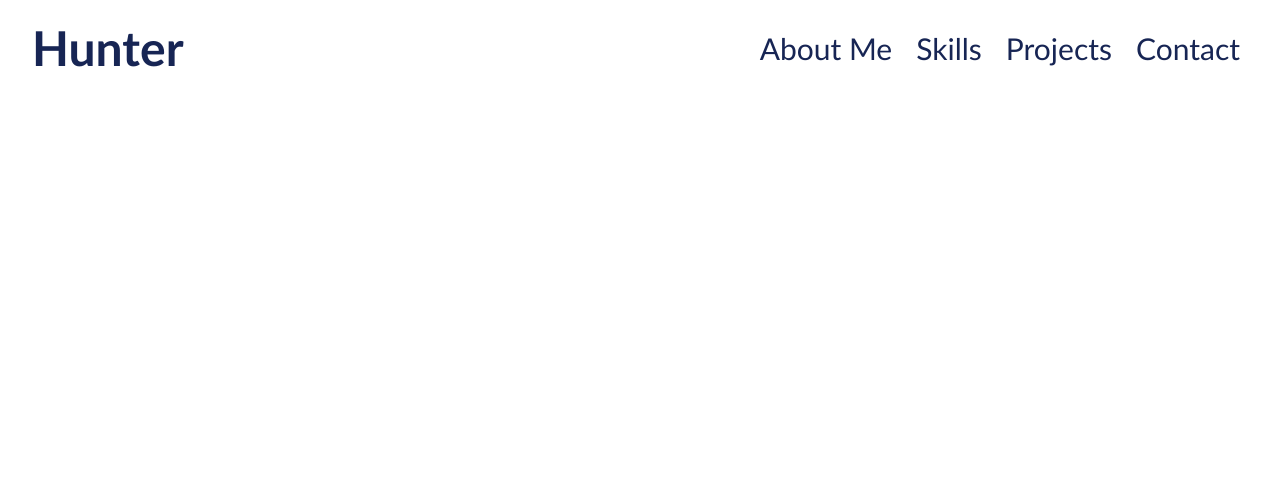
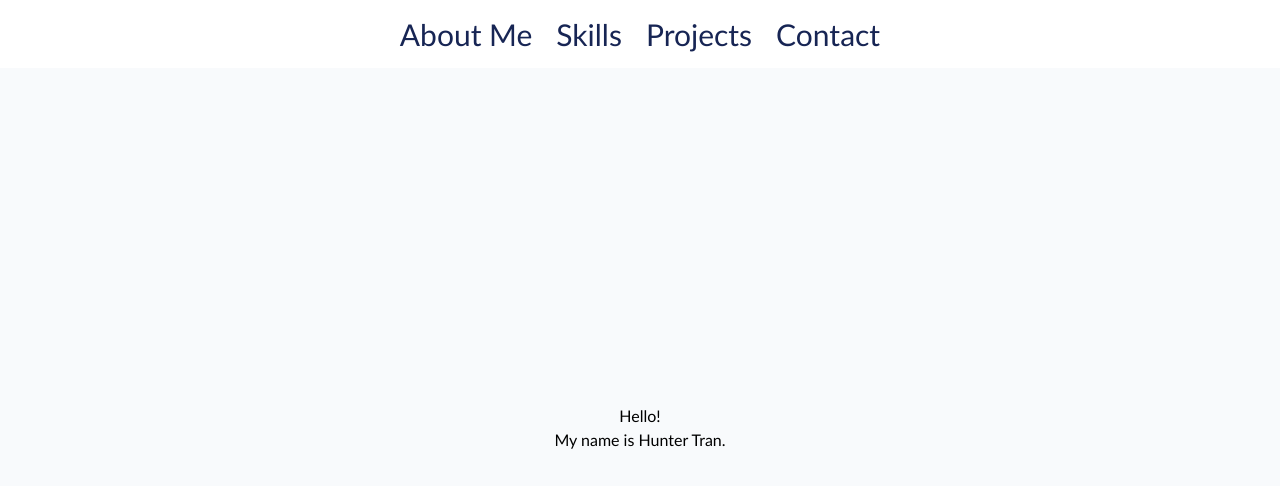
Before and after one commit to ShimmyShong/Actual-Portfolio, a React (Create React App) app: page / in a window 1280 px wide. Shown: the top 486 px of the page. Built offline with nearby package versions, Linux system fonts and the light colour scheme.

Commit message:
animation adding

```diff
--- a/src/App.js
+++ b/src/App.js
@@ -1,10 +1,12 @@
+import AboutMe from "./Components/AboutMe/AboutMe";
 import Header from "./Components/Header/Header";
 
 function App() {
   return (
-    <div className=" bg-gray-800">
+    <>
       <Header />
-    </div>
+      <AboutMe />
+    </>
   );
 }
 
--- /dev/null
+++ b/src/Components/AboutMe/AboutMe.css
@@ -0,0 +1,35 @@
+.about-me {
+    height:90vh;
+}
+
+.slide-left {
+    animation: slide-left 1.5s ease-in-out;
+}
+
+.slide-right {
+    animation: slide-right 1.5s ease-in-out;
+}
+
+@keyframes slide-left {
+    from {
+        opacity: 0;
+        transform:translateX(-250px)
+    }
+
+    to {
+        opacity: 1;
+        transform:translateX(0)
+    }
+}
+
+@keyframes slide-right {
+    from {
+        opacity: 0;
+        transform:translateX(350px)
+    }
+
+    to {
+        opacity: 1;
+        transform:translateX(0)
+    }
+}
--- /dev/null
+++ b/src/Components/AboutMe/AboutMe.jsx
@@ -0,0 +1,10 @@
+import './AboutMe.css'
+
+export default function AboutMe() {
+    return (
+        <div className="about-me flex justify-center items-center flex-col bg-slate-50">
+            <p className='slide-left'>Hello!</p>
+            <p className='slide-right'>My name is Hunter Tran.</p>
+        </div>
+    )
+}
--- a/src/Components/Header/Header.css
+++ b/src/Components/Header/Header.css
@@ -1,3 +1,7 @@
+.shake {
+
+}
+
 .shake:hover {
     animation: shake 0.7s cubic-bezier(0.36, 0.07, 0.19, 0.97);
 }
@@ -15,3 +19,19 @@
     90% { transform: rotate(0.5deg); }
     100% { transform: rotate(0deg); }
 }
+
+.slide-down {
+    animation: slide-down 1.5s ease-in-out;
+}
+
+@keyframes slide-down {
+    from {
+        opacity: .3;
+        transform:translateY(-250px)
+    }
+
+    to {
+        opacity: 1;
+        transform:translateY(0)
+    }
+}
--- a/src/Components/Header/Header.js
+++ b/src/Components/Header/Header.jsx
@@ -2,10 +2,9 @@ import './Header.css'
 
 export default function Header() {
     return (
-        <>
-            <header className="flex justify-between items-center bg-white">
-                <h1 className="text-blue-950 text-5xl font-bold m-6 ml-8">Hunter</h1>
-                <ul className="flex text-blue-950 text-3xl m-4">
+        <div>
+            <header className="flex justify-center items-center bg-white">
+                <ul className="flex text-blue-950 text-3xl font-thin m-4">
                     <li className="mr-6 shake">
                         <a href='#'>About Me</a>
                     </li>
@@ -15,11 +14,11 @@ export default function Header() {
                     <li className="mr-6 shake">
                         <a href='#'>Projects</a>
                     </li>
-                    <li className="mr-6 shake">
+                    <li className="shake">
                         <a href='#'>Contact</a>
                     </li>
                 </ul>
             </header>
-        </>
+        </div>
     )
 }
--- a/src/index.css
+++ b/src/index.css
@@ -4,7 +4,7 @@
 
 body {
   margin: 0;
-  font-family: 'Exo 2', 'Avenir Next', 'Gill Sans', 'Lato', 'Quicksand', 'Playfair Display', 'Montserrat', 'Bungee', sans-serif;
+  font-family: 'Raleway', 'Avenir Next', 'Gill Sans', 'Lato', 'Quicksand', 'Playfair Display', 'Montserrat', 'Bungee', sans-serif;
   -webkit-font-smoothing: antialiased;
   -moz-osx-font-smoothing: grayscale;
 }
```
Also changed, not shown: src/Images/me.jpg (added).
